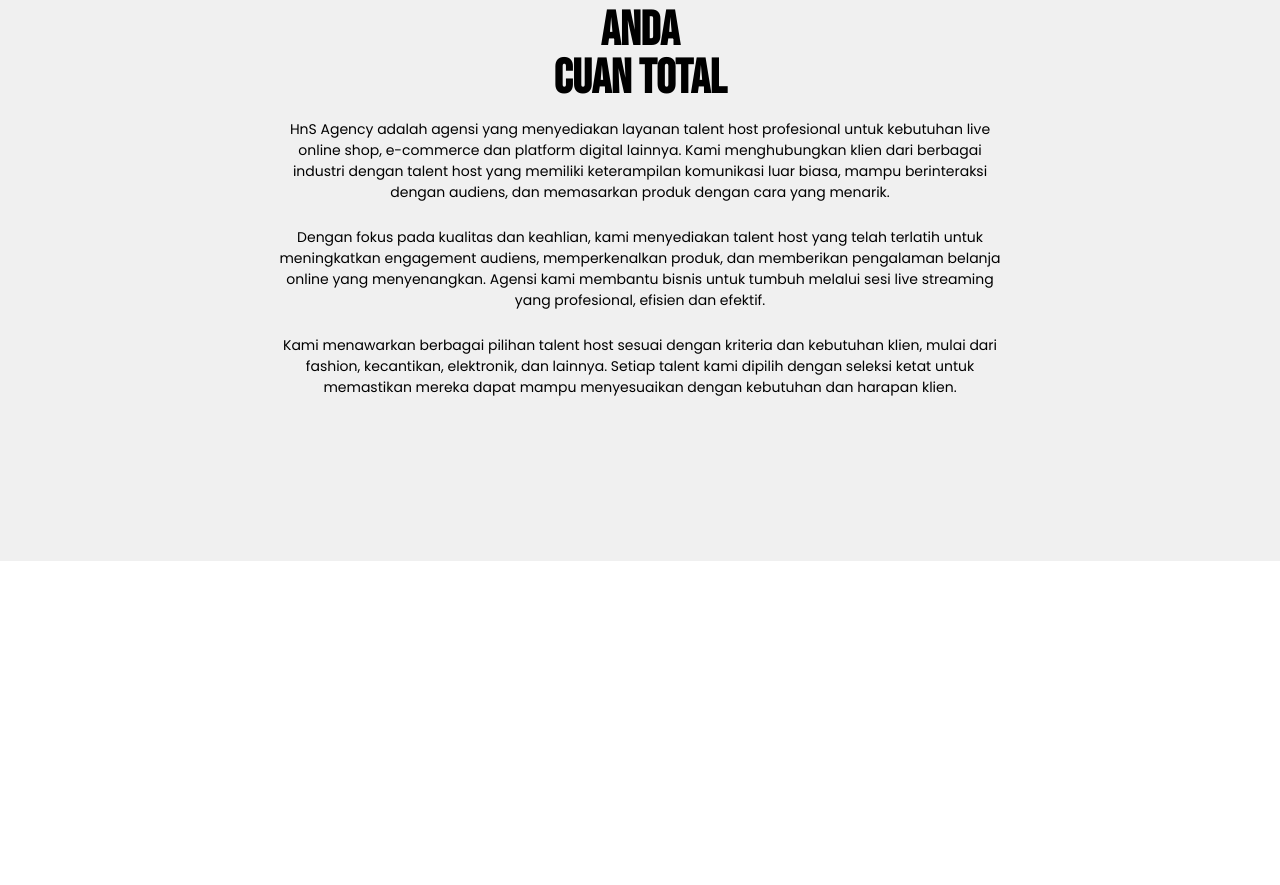
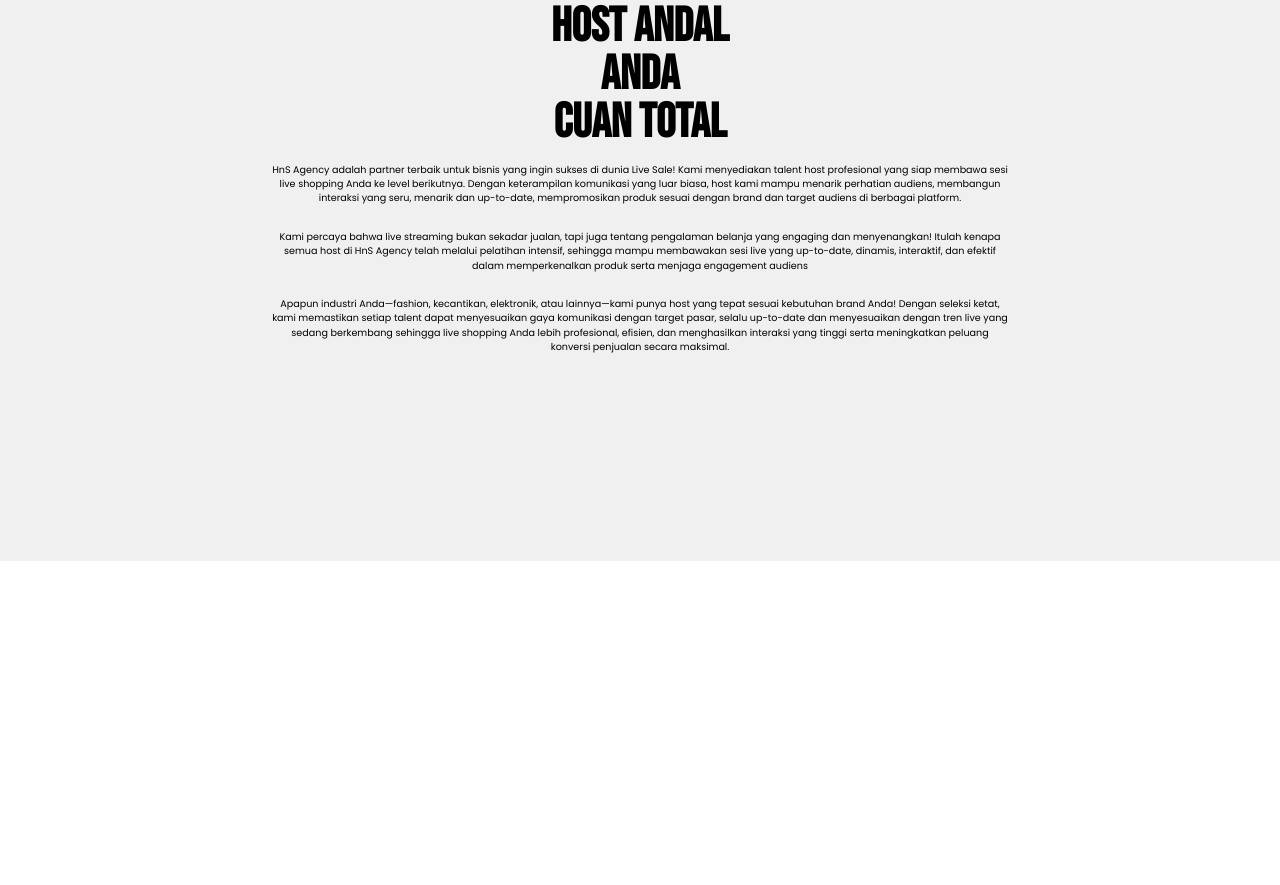
Before and after one commit to Rafiadnan0666/HnS, a React (Create React App) app: page / in a window 1280 px wide. Shown: the part 1119-2004 px from the top of the page. Built offline with nearby package versions, Linux system fonts and the light colour scheme; a web font is replaced by a local one.

Commit message:
Update About.js

```diff
--- a/src/pages/About/About.js
+++ b/src/pages/About/About.js
@@ -50,45 +50,45 @@ const About = () => {
         </h3>
         <p
           style={{
-            fontSize: "0.875rem",
+            fontSize: "0.6rem",
             color: "black",
             lineHeight: "1.5",
             marginBottom: "1.5rem",
           }}
         >
-          HnS Agency adalah agensi yang menyediakan layanan talent host
-          profesional untuk kebutuhan live online shop, e-commerce dan platform
-          digital lainnya. Kami menghubungkan klien dari berbagai industri
-          dengan talent host yang memiliki keterampilan komunikasi luar biasa,
-          mampu berinteraksi dengan audiens, dan memasarkan produk dengan cara
-          yang menarik.
+          HnS Agency adalah partner terbaik untuk bisnis yang ingin sukses di dunia Live Sale!
+          Kami menyediakan talent host profesional yang siap membawa sesi live shopping Anda ke level berikutnya.
+          Dengan keterampilan komunikasi yang luar biasa, host kami mampu menarik perhatian audiens,
+          membangun interaksi yang seru, menarik dan up-to-date, mempromosikan produk sesuai dengan brand dan target audiens
+          di berbagai platform.
         </p>
         <p
           style={{
-            fontSize: "0.875rem",
+            fontSize: "0.6rem",
             color: "black",
             lineHeight: "1.5",
             marginBottom: "1.5rem",
           }}
         >
-          Dengan fokus pada kualitas dan keahlian, kami menyediakan talent host
-          yang telah terlatih untuk meningkatkan engagement audiens,
-          memperkenalkan produk, dan memberikan pengalaman belanja online yang
-          menyenangkan. Agensi kami membantu bisnis untuk tumbuh melalui sesi
-          live streaming yang profesional, efisien dan efektif.
+          Kami percaya bahwa live streaming bukan sekadar jualan,
+          tapi juga tentang pengalaman belanja yang engaging dan menyenangkan!
+          Itulah kenapa semua host di HnS Agency telah melalui pelatihan intensif,
+          sehingga mampu membawakan sesi live yang up-to-date, dinamis, interaktif, dan efektif
+          dalam memperkenalkan produk serta menjaga engagement audiens
         </p>
         <p
           style={{
-            fontSize: "0.875rem",
+            fontSize: "0.6rem",
             color: "black",
             lineHeight: "1.5",
           }}
         >
-          Kami menawarkan berbagai pilihan talent host sesuai dengan kriteria
-          dan kebutuhan klien, mulai dari fashion, kecantikan, elektronik, dan
-          lainnya. Setiap talent kami dipilih dengan seleksi ketat untuk
-          memastikan mereka dapat mampu menyesuaikan dengan kebutuhan dan
-          harapan klien.
+          Apapun industri Anda—fashion, kecantikan, elektronik, atau lainnya—kami
+          punya host yang tepat sesuai kebutuhan brand Anda! Dengan seleksi ketat,
+          kami memastikan setiap talent dapat menyesuaikan gaya komunikasi dengan target pasar,
+          selalu up-to-date dan menyesuaikan dengan tren live yang sedang berkembang
+          sehingga live shopping Anda lebih profesional, efisien, dan menghasilkan interaksi yang tinggi
+          serta meningkatkan peluang konversi penjualan secara maksimal.
         </p>
       </div>
     </section>
```
